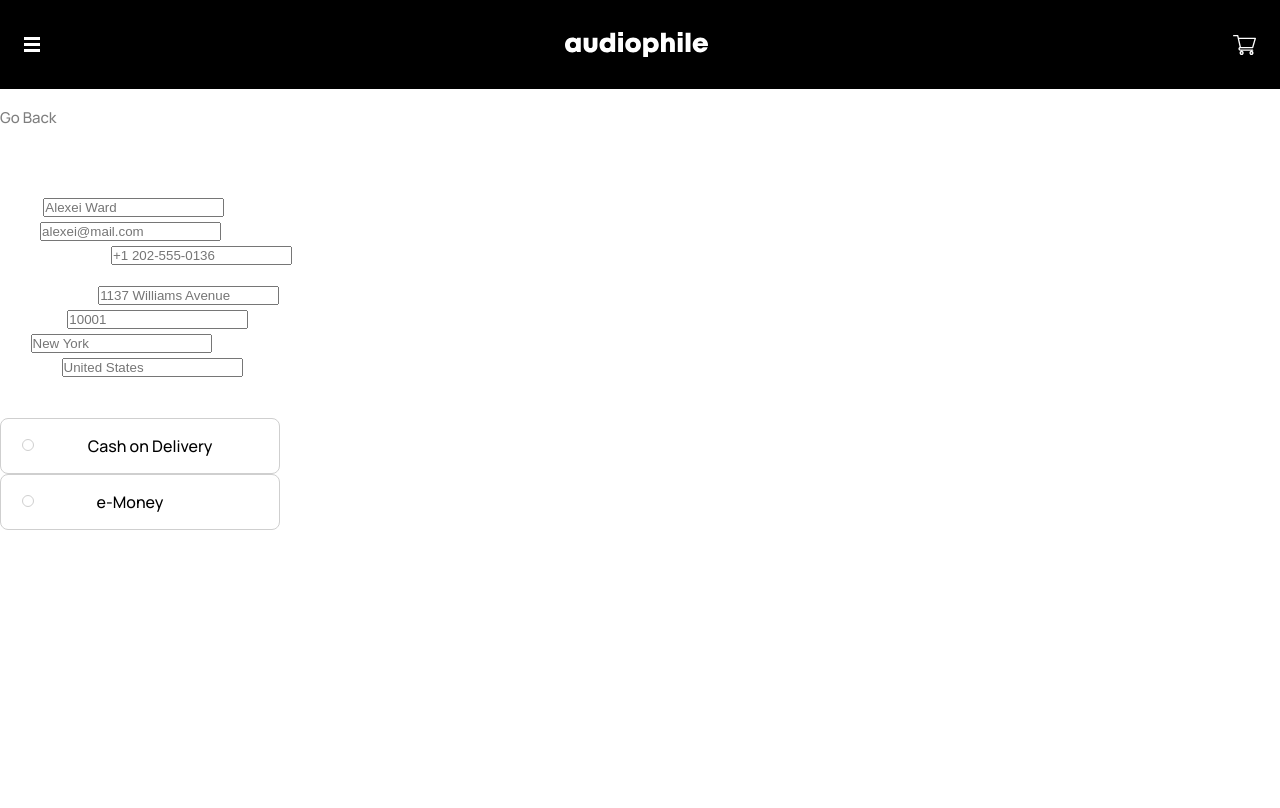
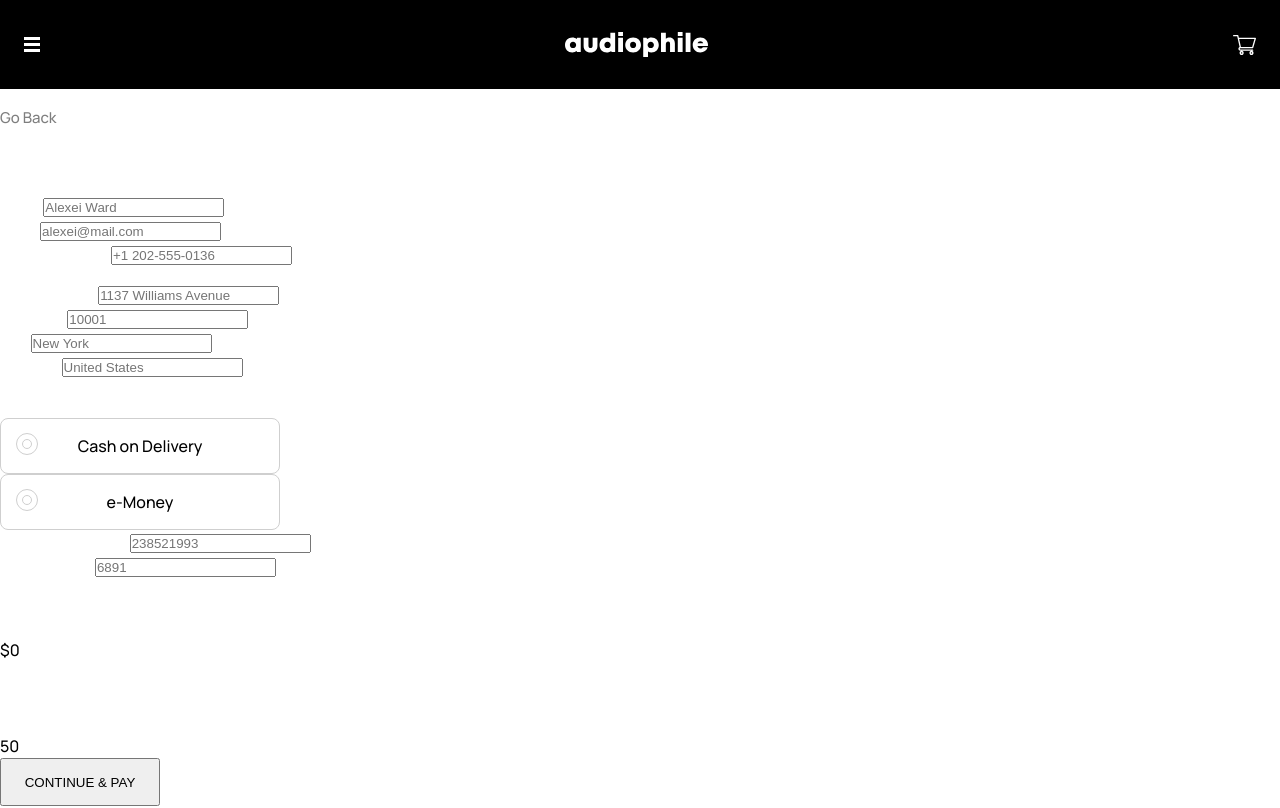
Before and after one commit to SabaKomladze/E-commerce-audiophile, a React (Vite) app: page /checkout in a window 1280 px wide. Shown: the top 808 px of the page. Built offline with nearby package versions, Linux system fonts and the light colour scheme.

Commit message:
checkout jsx

```diff
--- a/src/App.jsx
+++ b/src/App.jsx
@@ -16,6 +16,7 @@ function App() {
   const [childInfo, setChildInfo] = useState("");
   const [cartList, setCartList] = useState([]);
   const [cartActive, setCartActive] = useState(false);
+  const [total, setTotal] = useState(0);
   const handleChildInfo = (info) => {
     setChildInfo(info);
   };
@@ -35,6 +36,8 @@ function App() {
               cartList={cartList}
               setCartList={setCartList}
               setCartActive={setCartActive}
+              total={total}
+              setTotal={setTotal}
             />
           </div>
         </>
@@ -55,7 +58,17 @@ function App() {
           <Route path="/headphones/:id" element={<Singleproduct />} />
           <Route path="/speakers/:id" element={<Singleproduct />} />
           <Route path="/earphones/:id" element={<Singleproduct />} />
-          <Route path="/checkout" element={<Checkout />} />
+          <Route
+            path="/checkout"
+            element={
+              <Checkout
+                cartList={cartList}
+                setCartList={setCartList}
+                total={total}
+                setTotal={setTotal}
+              />
+            }
+          />
         </Routes>
       </MyContext.Provider>
     </>
--- a/src/components/Cart/Cart.jsx
+++ b/src/components/Cart/Cart.jsx
@@ -1,9 +1,7 @@
 import { Link } from "react-router-dom";
 import "./Cart.css";
 import React, { useEffect, useState } from "react";
-function Cart({ cartList, setCartList, setCartActive }) {
-  const [total, setTotal] = useState(0);
-
+function Cart({ cartList, setCartList, setCartActive, total, setTotal }) {
   useEffect(() => {
     const newTotal = cartList.reduce(
       (sum, item) => sum + item.amount * item.price,
--- a/src/components/Checkout/Checkout.css
+++ b/src/components/Checkout/Checkout.css
@@ -18,7 +18,7 @@
 .radio {
   display: none;
 }
-.e-mone::before {
+.e-mone {
   content: "";
   border: 1px solid #cfcfcf;
   border-radius: 50%;
@@ -29,7 +29,30 @@
   cursor: pointer;
   left: 21px;
 }
-.deliver input:checked,
-.e-mon input:checked {
-  border: 2px solid orange;
+.e-mone-sec {
+  content: "";
+  border: 1px solid #cfcfcf;
+  border-radius: 50%;
+  position: absolute;
+  width: 10px;
+  height: 10px;
+  top: 20px;
+  cursor: pointer;
+  left: 21px;
 }
+.e-mone::before,
+.e-mone-sec::before {
+  content: "";
+  border: 1px solid #cfcfcf;
+  border-radius: 50%;
+  position: absolute;
+  width: 20px;
+  height: 20px;
+  top: -7px;
+  cursor: pointer;
+  left: -7.5px;
+}
+.b-prise,
+.grand {
+  color: black;
+}
--- a/src/components/Checkout/Checkout.jsx
+++ b/src/components/Checkout/Checkout.jsx
@@ -1,15 +1,15 @@
 import "./Checkout.css";
 import React, { useState } from "react";
-function Checkout() {
+import Footer from "../folder/Footer";
+function Checkout({ cartList, total }) {
   const goBack = () => {
     window.history.back();
   };
   const [select, setSelect] = useState(null);
   const handleOptionChange = (e) => {
     setSelect(e.target.innerText);
-    console.log(e.target.innerText);
   };
-
+  let grandTotal = total + 50;
   return (
     <div>
       <p className="back" onClick={goBack}>
@@ -77,17 +77,35 @@ function Checkout() {
       <div className="payment-div">
         <h6 className="payment">payment details</h6>
         <p className="method">Payment Method</p>
-        <div className="deliver" onClick={handleOptionChange}>
+        <div
+          className="deliver"
+          onClick={handleOptionChange}
+          style={
+            select === "Cash on Delivery" ? { border: "1px solid #D87D4A" } : {}
+          }
+        >
           <input
             type="radio"
             className="radio"
             name="input"
             checked={select === "Cash on Delivery"}
           />
-          <label className="e-mone" for="radio"></label>
+          <label
+            className="e-mone"
+            for="radio"
+            style={
+              select === "Cash on Delivery"
+                ? { backgroundColor: "#D87D4A" }
+                : {}
+            }
+          ></label>
           Cash on Delivery
         </div>
-        <div className="e-mon" onClick={handleOptionChange}>
+        <div
+          className="e-mon"
+          onClick={handleOptionChange}
+          style={select === "e-Money" ? { border: "1px solid #D87D4A" } : {}}
+        >
           <input
             type="radio"
             className="radio"
@@ -95,9 +113,58 @@ function Checkout() {
             checked={select === "e-Money"}
           />
           e-Money
-          <label for="radio" className="e-mone"></label>
+          <label
+            for="radio"
+            className="e-mone-sec"
+            style={select === "e-Money" ? { backgroundColor: "#D87D4A" } : {}}
+          ></label>
+        </div>
+        <div className="emoney-div">
+          <div className="opt-one">
+            <label className="opt-emon-lab">e-Money Number</label>
+            <input type="text" placeholder="238521993" />
+          </div>
+          <div className="opt-two">
+            <label className="opt-emon-lab">e-Money PIN</label>
+            <input type="text" placeholder="6891" />
+          </div>
         </div>
       </div>
+      <section className="summery">
+        <h1 className="sum-title">SUMMERY</h1>
+        <div>
+          {cartList.map((item, index) => (
+            <div key={index} className="cart-div">
+              <div className="img-head-cost">
+                <img src={item.image} alt={item.title} className="cart-img" />
+                <div className="title-price-cart">
+                  <p className="cart-title">{item.title}</p>
+                  <p className="cart-num">${item.price}</p>
+                </div>
+                <p className="checkout-amount">{item.amount}x</p>
+              </div>
+            </div>
+          ))}
+        </div>
+        <div className="sum-prices">
+          <div className="total-prise">
+            <p>TOTAL</p>
+            <p className="b-prise">${total}</p>
+          </div>
+          <div className="shipping-add">
+            <p>SHIPPING</p>
+            <p className="ship-add">$50</p>
+          </div>
+          <div className="grand-add">
+            <p>GRAND TOTAL</p>
+            <p className="grand">{grandTotal}</p>
+          </div>
+        </div>
+        <button type="button" className="summery-btn">
+          CONTINUE & PAY
+        </button>
+      </section>
+      <Footer />
     </div>
   );
 }
```
